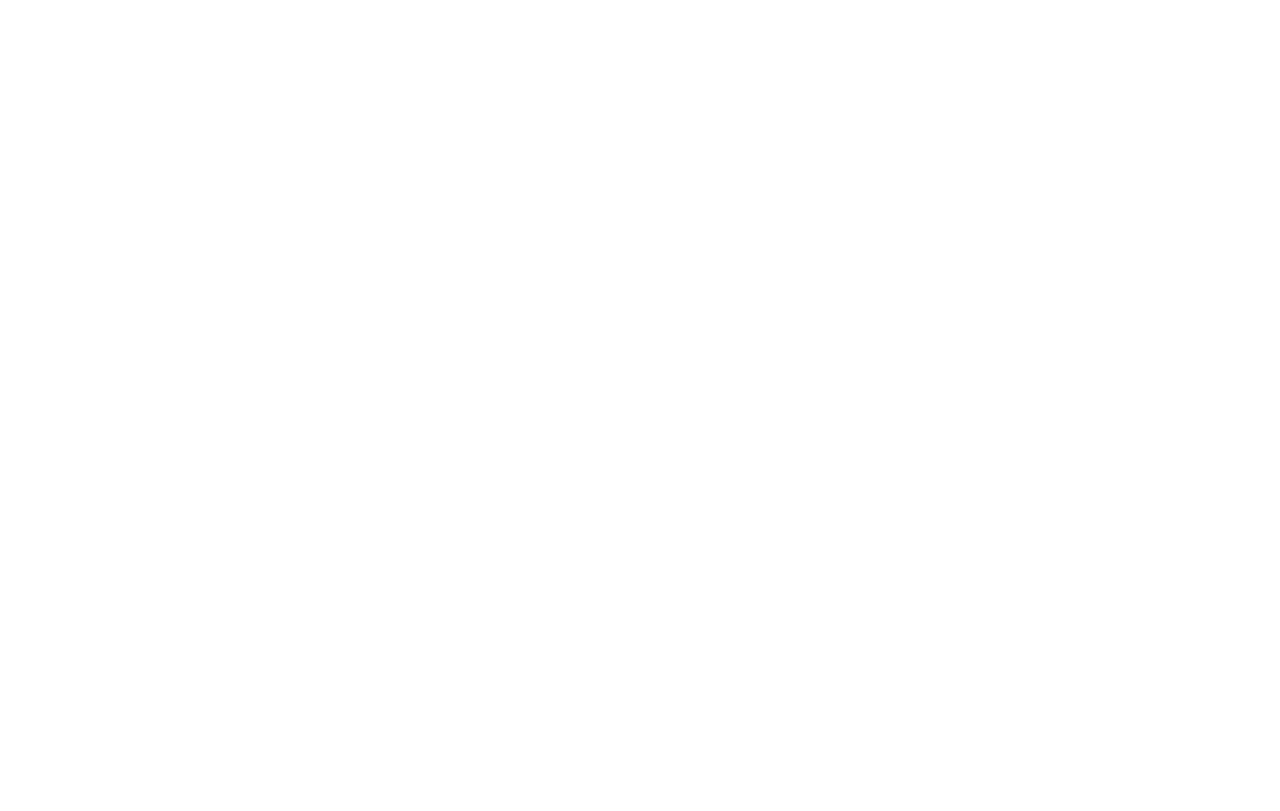
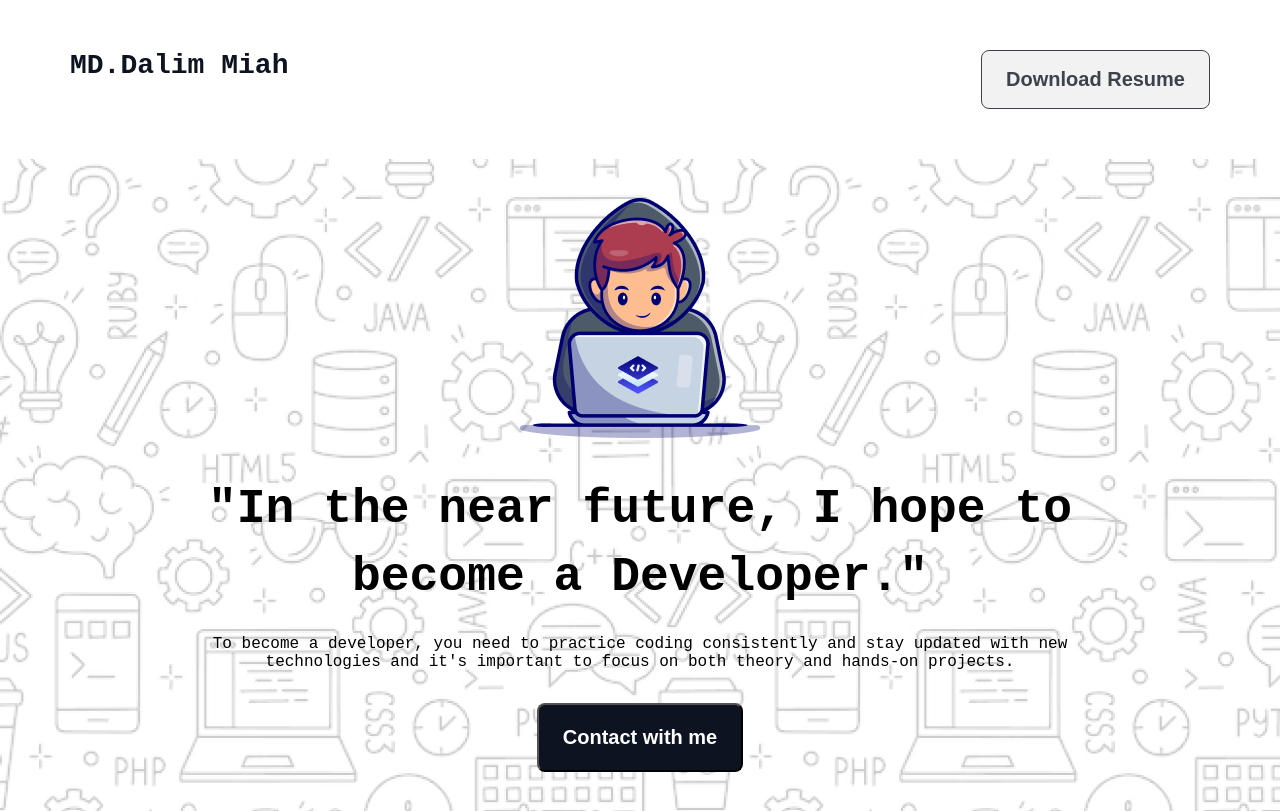
Before and after one commit to mddalimmiah/B9-Reset-A1-Challenge-Begins, a plain HTML site: page index.html in a window 1280 px wide. Drawn offline with Linux system fonts and the light colour scheme; a web font is replaced by a local one.

Commit message:
added banner section

```diff
--- a/index.html
+++ b/index.html
@@ -8,6 +8,26 @@
 </head>
 <body>
     <header>
+        <nav>
+            <h3>MD.Dalim Miah</h3>
+            <div>
+                <button class="btn"><a href="www.google.com">Download Resume</a></button>
+            </div>
+        </nav>
+        <div class="bannner-container">
+            <div class="img">
+                <img src="assets/Group.png" alt="">
+            </div>
+            <div class="content black{
+                color: #0D1321;
+            }">
+                <h1>"In the near future, I hope to become a Developer."</h1>
+                <p>To become a developer, you need to practice coding consistently and stay updated with new technologies and it's important to focus on both theory and hands-on projects.</p>
+                <div>
+                    <button class="btn-primary"><a href="">Contact with me</a></button>
+                </div>
+            </div>
+        </div>
     </header>
     <main></main>
     <footer></footer>
--- a/styles/styles.css
+++ b/styles/styles.css
@@ -4,7 +4,86 @@
 *{
  margin: 0;
  padding: 0;
+ box-sizing: border-box;
+
+ /* shared styles */
+ .btn-primary{
+    color: #FFFFFF;
+    font-size: 20px;
+    font-weight: 600;
+    background-color: #0D1321;
+    border-radius: 8px;
+    padding: 21px 24px;
+ }
+
+ .black{
+    color: #0D1321;
+}
+
 }
 body{
     font-family: "Azeret Mono", monospace;
 }
+
+
+header{
+
+}
+nav{
+    max-width: 1140px;
+    margin: 50px auto;
+    display: flex;
+    justify-content: space-between;
+}
+nav h3{
+    color: #0D1321;
+    font-size: 28px;
+    font-weight: 800;
+}
+.btn{
+    padding: 17px 24px;
+    border: 1px solid #0D1321;
+    border-radius: 8px;
+    opacity: 0.8;
+    font-size: 20px;
+    font-weight: 600;
+}
+.btn a{
+    text-decoration: none;
+    color: #0D1321;
+}
+.bannner-container{
+    background-image: url('../assets/Hero-bg.png');
+    background-size: cover;
+    background-repeat: no-repeat;
+    height: 652px;
+    display: flex;
+    flex-direction: column;
+    justify-content: center;
+    align-items: center;
+    gap: 32px;
+
+}
+.bannner-container .img, .content{
+    text-align: center;
+    max-width: 900px;
+
+
+
+
+}
+.bannner-container a{
+    text-decoration: none;
+    color: white;
+}
+ .content h1 {
+    margin-bottom: 24px;
+    font-size: 48px;
+    font-weight: 800;
+    line-height: 68px;
+}
+.content p{
+    margin-bottom: 32px;
+    font-size: 16px;
+    font-weight: 400;
+}
```
